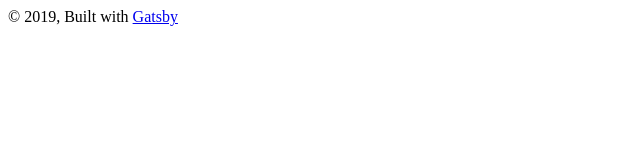
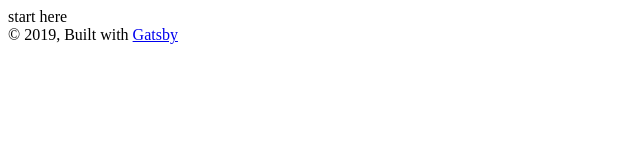
Before and after one commit to 318Thorne/my-website, a Gatsby site: page / in a window 1280 px wide. Shown: the whole page, without its empty margins (0-640 px from the left). Built offline with nearby package versions, Linux system fonts and the light colour scheme; Gatsby itself is replaced by a stand-in of ours.

Commit message:
* updated config * installed emotion plugin * added content for ci test

```diff
--- a/package.json
+++ b/package.json
@@ -9,6 +9,7 @@
     "@emotion/styled": "^10.0.23",
     "gatsby": "^2.18.4",
     "gatsby-image": "^2.2.34",
+    "gatsby-plugin-emotion": "^4.1.16",
     "gatsby-plugin-manifest": "^2.2.30",
     "gatsby-plugin-offline": "^3.0.24",
     "gatsby-plugin-react-helmet": "^3.1.16",
--- a/src/pages/index.js
+++ b/src/pages/index.js
@@ -5,6 +5,7 @@ import SEO from "../components/seo"
 const IndexPage = () => (
   <Layout>
     <SEO title="Home" />
+    start here
   </Layout>
 )
 
```
Also changed, not shown: 1 other file.
